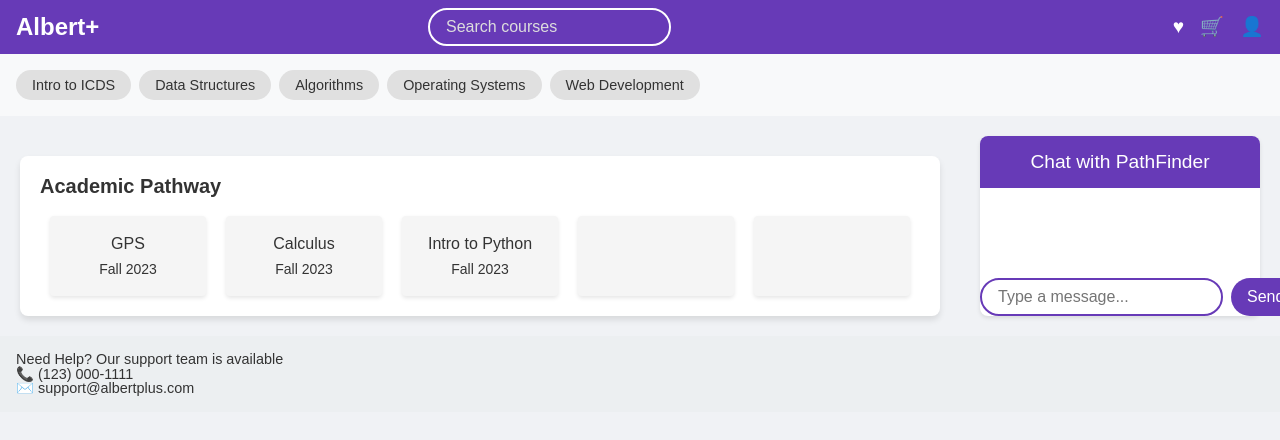
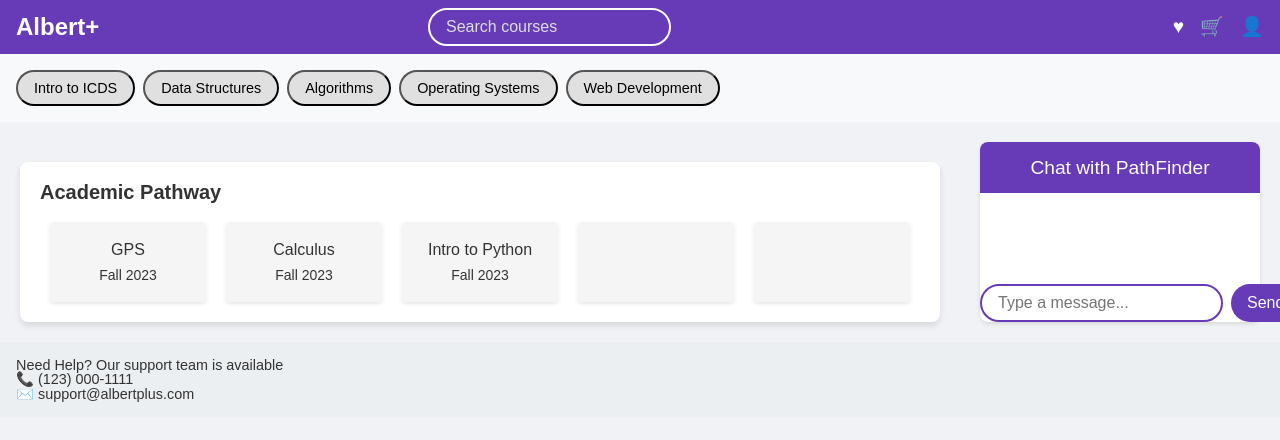
Before and after one commit to fruitswordman/AlbertPlus, a Next.js app in the folder application/: page / in a window 1280 px wide. Shown: the top 440 px of the page. Built offline with nearby package versions, Linux system fonts and the light colour scheme.

Commit message:
working site

```diff
--- a/application/src/components/academic-pathway.js
+++ b/application/src/components/academic-pathway.js
@@ -3,28 +3,16 @@ import React, { useState } from 'react';
 import styles from '../styles/academic-pathway.module.css'; // Make sure the path is correct
 
 const AcademicPathway = ({ courses }) => {
-  const [dropdownVisible, setDropdownVisible] = useState(Array(5).fill(false));
-  const mockCourses = ['Algebra', 'Biology', 'Chemistry', 'Data Science', 'Economics'];
-
-  // If no courses are provided, create empty blocks to maintain layout
+  // Fill the remaining blocks if courses are fewer than 5
   const emptyBlocks = 5 - courses.length;
   const courseBlocks = [...courses, ...Array(emptyBlocks).fill({})];
-
-  const toggleDropdown = (index) => {
-    setDropdownVisible(dropdownVisible.map((visible, i) => i === index ? !visible : visible));
-  };
-
-  const selectCourse = (course, index) => {
-    console.log(`Course selected: ${course}`);
-    // Add logic to update the selected course for a specific block
-  };
 
   return (
     <div className={styles.academicPathway}>
       <div className={styles.pathwayHeader}>Academic Pathway</div>
       <div className={styles.coursesContainer}>
         {courseBlocks.map((course, index) => (
-          <div key={index} className={styles.courseBlock} onClick={() => toggleDropdown(index)}>
+          <div key={index} className={styles.courseBlock}>
             {course.name ? (
               <>
                 <div className={styles.courseName}>{course.name}</div>
@@ -32,20 +20,6 @@ const AcademicPathway = ({ courses }) => {
               </>
             ) : (
               <div className={styles.courseName}></div> // Placeholder for empty blocks
-            )}
-
-            {dropdownVisible[index] && (
-              <div className="course-dropdown">
-                {mockCourses.map((course, courseIndex) => (
-                  <div
-                    key={courseIndex}
-                    className="dropdown-option"
-                    onClick={() => selectCourse(course, index)}
-                  >
-                    {course}
-                  </div>
-                ))}
-              </div>
             )}
           </div>
         ))}
@@ -56,35 +30,22 @@ const AcademicPathway = ({ courses }) => {
 
 export default AcademicPathway;
 
-
 /*
-
-import React, { useState } from 'react';
-import styles from '../styles/academic-pathway.module.css';
+// components/academic-pathway.js
+import React from 'react';
+import styles from '../styles/academic-pathway.module.css'; // Make sure the path is correct
 
 const AcademicPathway = ({ courses }) => {
-  const [dropdownVisible, setDropdownVisible] = useState(Array(5).fill(false));
-  const mockCourses = ['Algebra', 'Biology', 'Chemistry', 'Data Science', 'Economics'];
-
   // If no courses are provided, create empty blocks to maintain layout
   const emptyBlocks = 5 - courses.length;
   const courseBlocks = [...courses, ...Array(emptyBlocks).fill({})];
-
-  const toggleDropdown = (index) => {
-    setDropdownVisible(dropdownVisible.map((visible, i) => i === index ? !visible : visible));
-  };
-
-  const selectCourse = (course, index) => {
-    console.log(`Course selected: ${course}`);
-    // Add logic to update the selected course for a specific block
-  };
 
   return (
     <div className={styles.academicPathway}>
       <div className={styles.pathwayHeader}>Academic Pathway</div>
       <div className={styles.coursesContainer}>
         {courseBlocks.map((course, index) => (
-          <div key={index} className={styles.courseBlock} onClick={() => toggleDropdown(index)}>
+          <div key={index} className={styles.courseBlock}>
             {course.name ? (
               <>
                 <div className={styles.courseName}>{course.name}</div>
@@ -92,19 +53,6 @@ const AcademicPathway = ({ courses }) => {
               </>
             ) : (
               <div className={styles.courseName}></div> // Placeholder for empty blocks
-            )}
-            {dropdownVisible[index] && (
-              <div className="course-dropdown">
-                {mockCourses.map((course, courseIndex) => (
-                  <div
-                    key={courseIndex}
-                    className="dropdown-option"
-                    onClick={() => selectCourse(course, index)}
-                  >
-                    {course}
-                  </div>
-                ))}
-              </div>
             )}
           </div>
         ))}
@@ -114,6 +62,4 @@ const AcademicPathway = ({ courses }) => {
 };
 
 export default AcademicPathway;
-
-
 */
--- a/application/src/components/chat.js
+++ b/application/src/components/chat.js
@@ -46,7 +46,7 @@ const Chat = () => {
               }`}
           >
             <span className={styles.messageSender}>
-              {message.sender === 'User' ? 'You' : message.sender}:
+              {message.sender === 'User' ? 'You: ' : 'PathFinder: '}
             </span>
             {message.text}
           </div>
--- a/application/src/components/search-results.js
+++ b/application/src/components/search-results.js
@@ -1,11 +1,13 @@
 import styles from '../styles/search-results.module.css';
 import React from 'react';
 
-const SearchResults = ({ results }) => {
+const SearchResults = ({ results, onResultClick }) => {
   return (
     <div className={styles.searchResults}>
       {results.map((result, index) => (
-        <span key={index} className={styles.resultTag}>{result}</span>
+        <button className={styles.resultTag} key={index} onClick={() => onResultClick(result)}>
+          {result}
+        </button>
       ))}
     </div>
   );
--- a/application/src/pages/index.js
+++ b/application/src/pages/index.js
@@ -37,8 +37,13 @@ export default function Home() {
   const [messages, setMessages] = useState(chatMessagesData);
 
   // Function to simulate adding a new course to the pathway
-  const handleCourseAdd = (courseName) => {
-    setCourses([...courses, { name: courseName, term: 'Spring 2024 (predicted)' }]);
+  const handleCourseAddFromSearch = (courseName) => {
+    // Prevent adding duplicate courses
+    if (courses.some(course => course.name === courseName)) {
+      console.log('Course already in the pathway');
+      return;
+    }
+    setCourses([...courses, { name: courseName, term: 'Fall 2023' }]);
   };
 
   // Function to simulate sending a message
@@ -49,7 +54,7 @@ export default function Home() {
   return (
     <>
       <Header />
-      <SearchResults results={searchResults} />
+      <SearchResults results={searchResults} onResultClick={handleCourseAddFromSearch} />
       <div className={styles.mainContainer}>
         <div className={styles.academicPathwayContainer}>
           <AcademicPathway courses={courses} />
```
